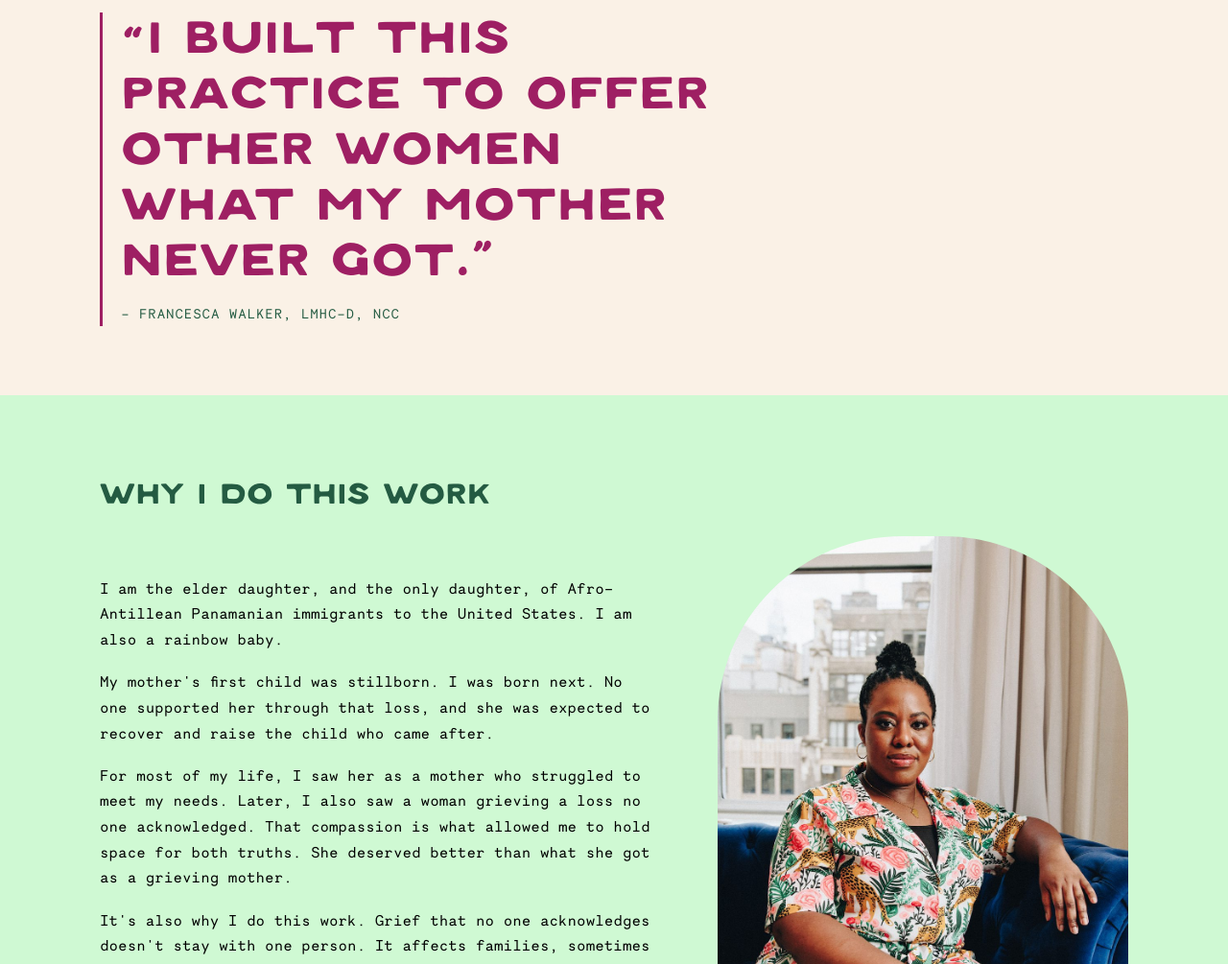
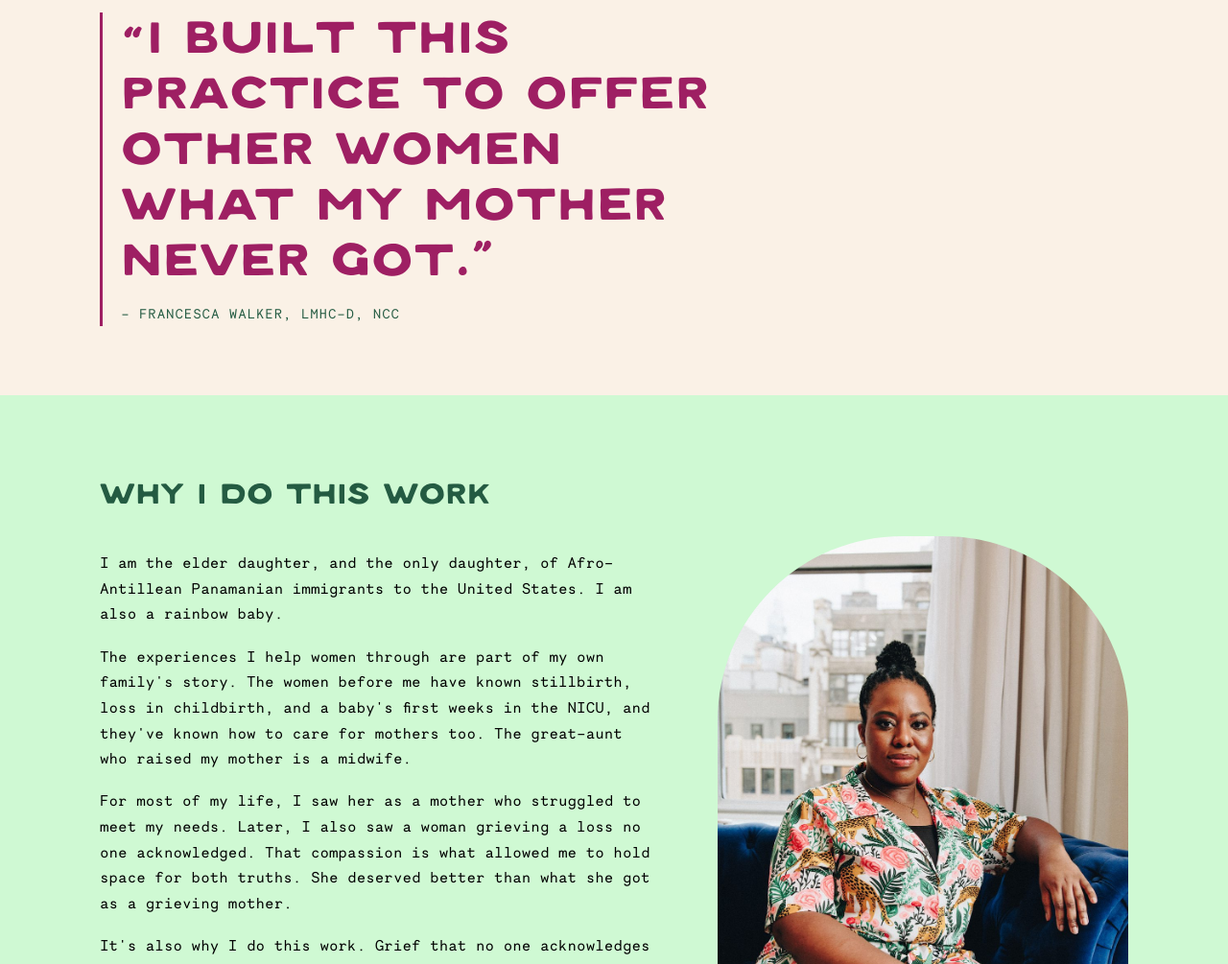
Before and after one commit to francesca498/radical-possibility-website, a plain HTML site: page about.html in a window 1280 px wide. Shown: the part 221-1226 px from the top of the page at 96% size. Drawn offline with Linux system fonts and the light colour scheme.

Commit message:
About page: describe family history of loss without naming each loss
Co-Authored-By: Claude Opus 5.5 <noreply@anthropic.com>
Claude-Session: https://claude.ai/code/session_01MfkVyLURTEUby5kgoJTrM5

```diff
--- a/about.html
+++ b/about.html
@@ -205,7 +205,7 @@
   <div class="split split-wide">
   <div class="prose">
     <p>I am the elder daughter, and the only daughter, of Afro-Antillean Panamanian immigrants to the United States. I am also a rainbow baby.</p>
-    <p>My mother's first child was stillborn. I was born next. No one supported her through that loss, and she was expected to recover and raise the child who came after.</p>
+    <p>The experiences I help women through are part of my own family's story. The women before me have known stillbirth, loss in childbirth, and a baby's first weeks in the NICU, and they've known how to care for mothers too. The great-aunt who raised my mother is a midwife.</p>
     <p>For most of my life, I saw her as a mother who struggled to meet my needs. Later, I also saw a woman grieving a loss no one acknowledged. That compassion is what allowed me to hold space for both truths. She deserved better than what she got as a grieving mother.</p>
     <p>It's also why I do this work. Grief that no one acknowledges doesn't stay with one person. It affects families, sometimes across generations. I built this practice to offer other women what my mother never got.</p>
   </div>
```
